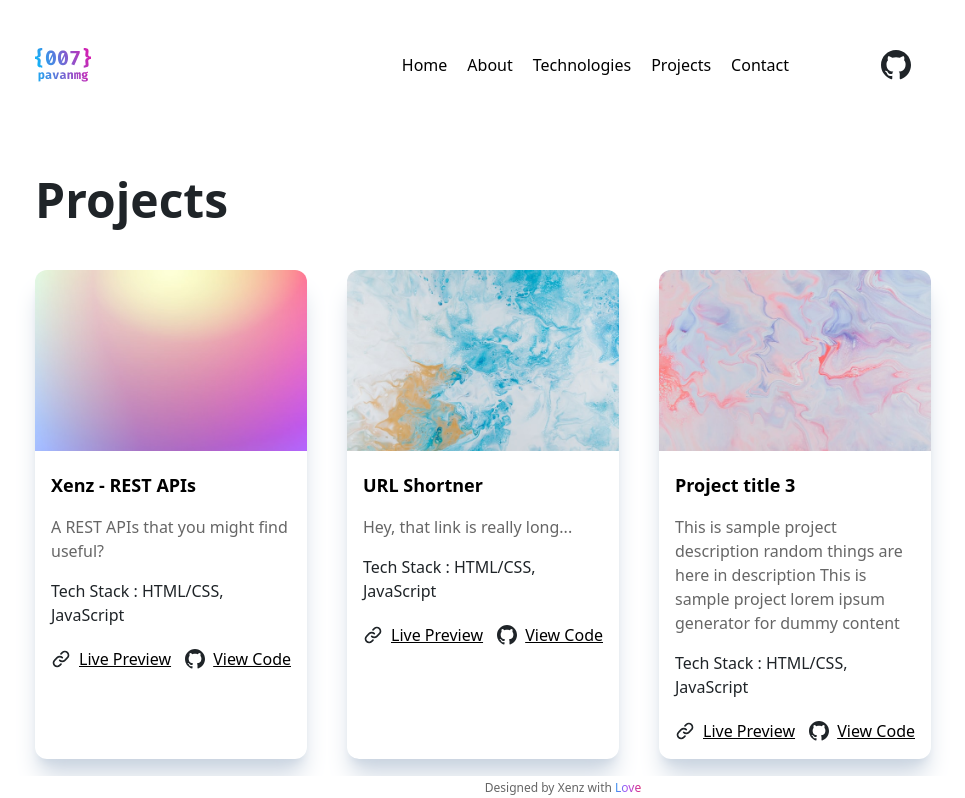
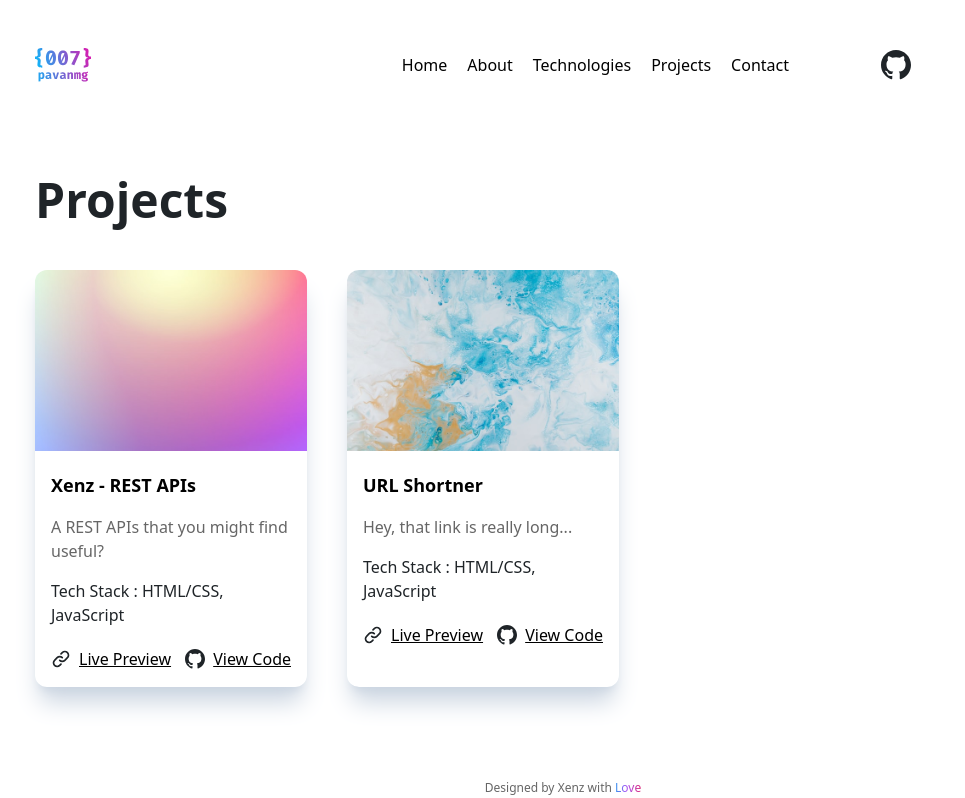
Before and after one commit to RavensVenix/Portfolio, a React (Create React App) app: page /projects in a window 1280 px wide. Shown: the top 798 px of the page, without its empty margins (157-1122 px from the left). Built offline with nearby package versions, Linux system fonts and the light colour scheme.

Commit message:
Portfolio

```diff
--- a/src/Pages/Projects.js
+++ b/src/Pages/Projects.js
@@ -3,6 +3,9 @@ import Project from "../Components/Project";
 import { projectDetails } from "../Details";
 
 function Projects() {
+  // Slice the projectDetails array to contain only the first two elements
+  const projectsToShow = projectDetails.slice(0, 2);
+
   return (
     <main className="container mx-auto max-width pt-10 mb-20">
       <section>
@@ -11,7 +14,7 @@ function Projects() {
         </h1>
         <div className="grid grid-cols-1 md:grid-cols-2 lg:grid-cols-3 gap-x-10">
           {React.Children.toArray(
-            projectDetails.map(
+            projectsToShow.map(
               ({ title, image, description, techstack, previewLink, githubLink }) => (
                 <Project
                   title={title}
```
